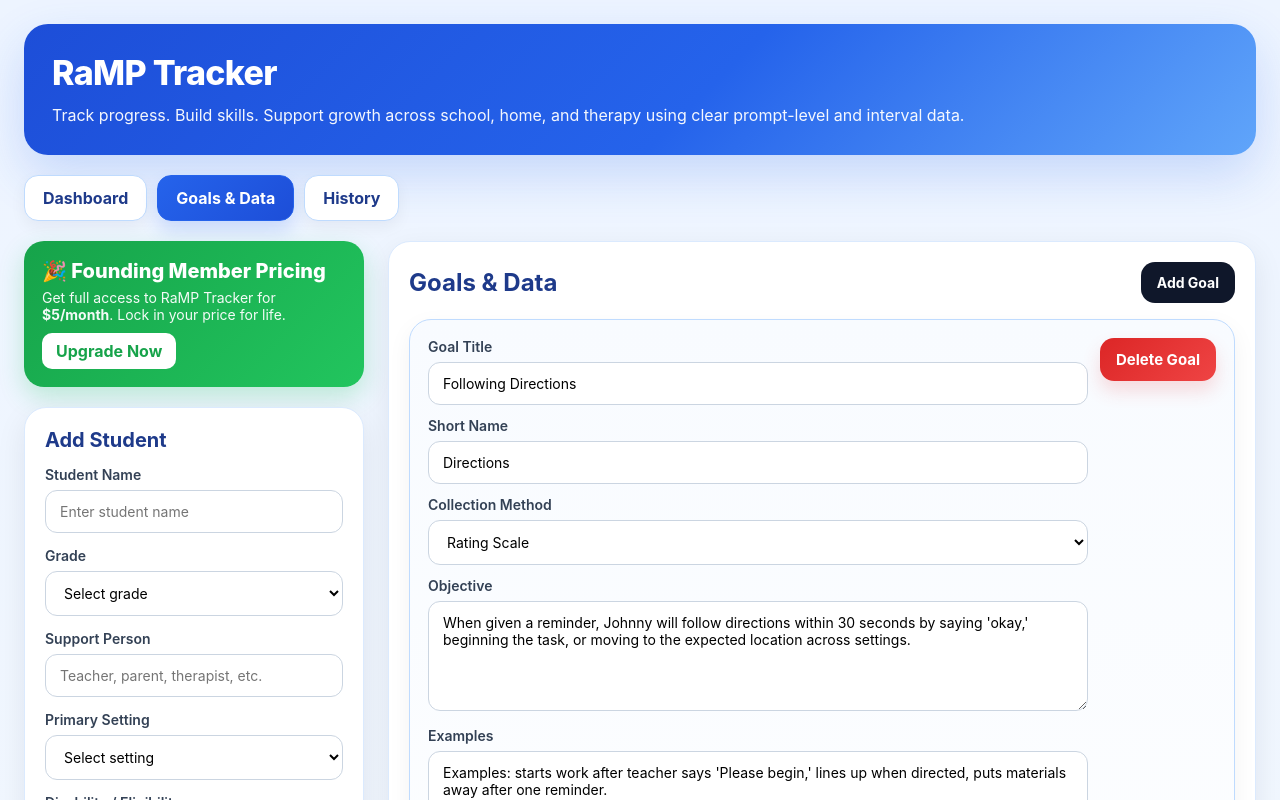
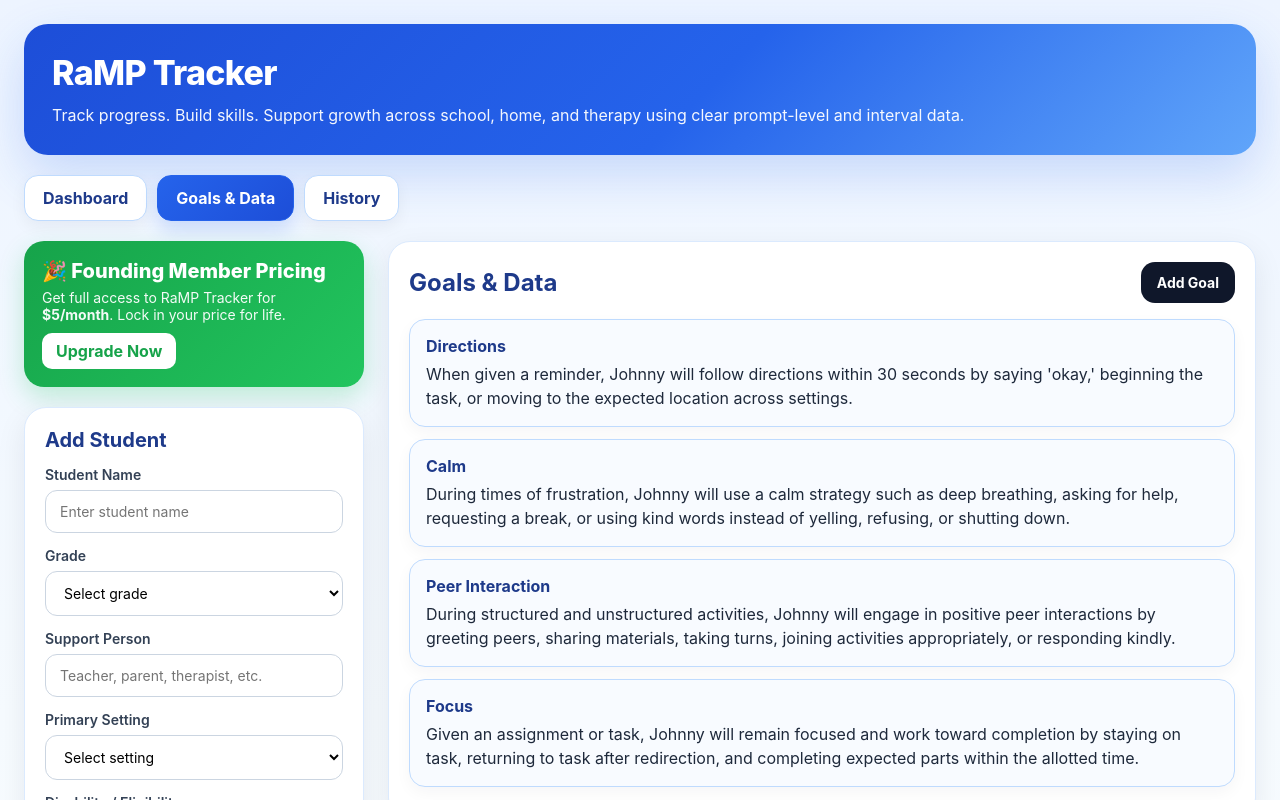
Before and after one commit to jasminevsadler/Ramp-Tracker, a React (Vite) app: page / in a window 1280 px wide. Both pictures are taken after a click on the button "Goals & Data". Shown: the top 800 px of the page. Built offline with nearby package versions, Linux system fonts and the light colour scheme.

Commit message:
Update App.jsx

```diff
--- a/src/App.jsx
+++ b/src/App.jsx
@@ -99,10 +99,11 @@ const DEFAULT_STUDENTS = [
     goals: [
       {
         id: "goal-following-directions",
-        title: "Following Directions",
+        title:
+          "When given a reminder, Johnny will follow directions within 30 seconds by saying 'okay,' beginning the task, or moving to the expected location across settings.",
         shortName: "Directions",
         objective:
-          "When given a reminder, Johnny will follow directions within 30 seconds by saying 'okay,' beginning the task, or moving to the expected location across settings.",
+          "Johnny will respond to reminders within 30 seconds across settings.",
         example:
           "Examples: starts work after teacher says 'Please begin,' lines up when directed, puts materials away after one reminder.",
         baseline: "0/5 opportunities independently",
@@ -111,10 +112,11 @@ const DEFAULT_STUDENTS = [
       },
       {
         id: "goal-calm-frustration",
-        title: "Maintaining Calm During Frustration",
+        title:
+          "During times of frustration, Johnny will use a calm strategy such as deep breathing, asking for help, requesting a break, or using kind words instead of yelling, refusing, or shutting down.",
         shortName: "Calm",
         objective:
-          "During times of frustration, Johnny will use a calm strategy such as deep breathing, asking for help, requesting a break, or using kind words instead of yelling, refusing, or shutting down.",
+          "Johnny will use an appropriate calm-down strategy instead of problem behavior.",
         example:
           "Examples: asks for help when confused, takes a breathing break, says 'I need a minute,' uses calm words instead of arguing.",
         baseline: "1/5 opportunities",
@@ -123,10 +125,11 @@ const DEFAULT_STUDENTS = [
       },
       {
         id: "goal-peer-interactions",
-        title: "Positive Peer Interactions",
+        title:
+          "During structured and unstructured activities, Johnny will engage in positive peer interactions by greeting peers, sharing materials, taking turns, joining activities appropriately, or responding kindly.",
         shortName: "Peer Interaction",
         objective:
-          "During structured and unstructured activities, Johnny will engage in positive peer interactions by greeting peers, sharing materials, taking turns, joining activities appropriately, or responding kindly.",
+          "Johnny will engage in appropriate positive peer interactions.",
         example:
           "Examples: says hello, asks to play, shares supplies, takes turns in a game, uses kind responses with classmates.",
         baseline: "2/5 opportunities",
@@ -135,10 +138,11 @@ const DEFAULT_STUDENTS = [
       },
       {
         id: "goal-staying-focused",
-        title: "Staying Focused to Complete Tasks",
+        title:
+          "Given an assignment or task, Johnny will remain focused and work toward completion by staying on task, returning to task after redirection, and completing expected parts within the allotted time.",
         shortName: "Focus",
         objective:
-          "Given an assignment or task, Johnny will remain focused and work toward completion by staying on task, returning to task after redirection, and completing expected parts within the allotted time.",
+          "Johnny will stay on task and complete expected work components during work periods.",
         example:
           "Examples: keeps working during independent work, finishes a class assignment, returns to task after distraction, completes steps of an activity.",
         baseline: "1/5 opportunities",
@@ -358,6 +362,9 @@ function App() {
     setting: "",
   });
 
+  const [activeGoalId, setActiveGoalId] = useState(null);
+  const [expandedObjectiveId, setExpandedObjectiveId] = useState(null);
+
   useEffect(() => {
     localStorage.setItem("ramp_students", JSON.stringify(students));
   }, [students]);
@@ -376,6 +383,11 @@ function App() {
   useEffect(() => {
     localStorage.setItem("ramp_active_tab", JSON.stringify(activeTab));
   }, [activeTab]);
+
+  useEffect(() => {
+    setActiveGoalId(null);
+    setExpandedObjectiveId(null);
+  }, [selectedStudentId]);
 
   const selectedStudent = useMemo(
     () => students.find((student) => student.id === selectedStudentId) || students[0],
@@ -403,7 +415,7 @@ function App() {
 
       return {
         goalId: goal.id,
-        title: goal.title,
+        title: goal.shortName || goal.title,
         points: matching,
         mode: goal.collectionMethod === "interval" ? "interval" : "rating",
       };
@@ -476,10 +488,10 @@ function App() {
   const addGoalToStudent = () => {
     if (!selectedStudent) return;
 
-    const title = window.prompt("Enter goal title:");
+    const title = window.prompt("Enter the full goal:");
     if (!title) return;
 
-    const shortName = window.prompt("Enter short name for the goal/objective:");
+    const shortName = window.prompt("Enter short name for the goal:");
     const objective = window.prompt("Enter objective wording:");
     const example = window.prompt("Enter examples:");
     const baseline = window.prompt("Enter baseline data:");
@@ -527,6 +539,11 @@ function App() {
           : student
       )
     );
+
+    if (activeGoalId === goalId) {
+      setActiveGoalId(null);
+      setExpandedObjectiveId(null);
+    }
   };
 
   const updateGoalField = (goalId, field, value) => {
@@ -691,7 +708,7 @@ function App() {
         historyKey,
         JSON.stringify([...existingHistory, record])
       );
-      alert(`Saved interval data for ${goal.title}: ${percent}%`);
+      alert(`Saved interval data for ${goal.shortName || "goal"}: ${percent}%`);
       return;
     }
 
@@ -725,7 +742,7 @@ function App() {
       historyKey,
       JSON.stringify([...existingHistory, record])
     );
-    alert(`Saved data for ${goal.title}.`);
+    alert(`Saved data for ${goal.shortName || "goal"}.`);
   };
 
   const exportCSV = () => {
@@ -812,11 +829,6 @@ function App() {
     alert("All saved session history has been cleared.");
   };
 
-  const totalGoals = students.reduce(
-    (sum, student) => sum + (student.goals?.length || 0),
-    0
-  );
-
   const styles = {
     page: {
       minHeight: "100vh",
@@ -1024,6 +1036,15 @@ function App() {
       padding: "16px",
       background: "linear-gradient(180deg, #f8fbff 0%, #ffffff 100%)",
       boxShadow: "0 8px 25px rgba(15, 23, 42, 0.05)",
+    },
+    goalSelectCard: {
+      border: "1px solid #bfdbfe",
+      borderRadius: "16px",
+      padding: "16px",
+      background: "#f8fbff",
+      cursor: "pointer",
+      marginBottom: "12px",
+      boxShadow: "0 6px 16px rgba(15, 23, 42, 0.04)",
     },
     goalCard: {
       border: "1px solid #bfdbfe",
@@ -1237,13 +1258,8 @@ function App() {
             <div><strong>Grade:</strong> {selectedStudent.grade || "-"}</div>
             <div><strong>Support Person:</strong> {selectedStudent.supportPerson || "-"}</div>
             <div><strong>Setting:</strong> {selectedStudent.setting || "-"}</div>
-            <div>
-              <strong>Disability / Eligibility:</strong>{" "}
-              {selectedStudent.disabilities?.length
-                ? selectedStudent.disabilities.join(", ")
-                : "-"}
-            </div>
             <div><strong>Goals:</strong> {selectedStudent.goals?.length || 0}</div>
+            <div><strong>Saved Entries:</strong> {savedHistory.length}</div>
           </div>
         )}
       </div>
@@ -1265,53 +1281,42 @@ function App() {
           <button onClick={clearAllSavedSessions} style={styles.buttonRed}>
             Clear Saved Session History
           </button>
+
+          <button
+            onClick={() => deleteStudent(selectedStudent?.id)}
+            style={styles.buttonRed}
+            disabled={!selectedStudent}
+          >
+            Delete Selected Student
+          </button>
         </div>
       </div>
     </div>
   );
 
   const renderDashboard = () => (
-    <>
     <div style={styles.card}>
       <h2 style={styles.cardTitle}>Dashboard</h2>
-        <div style={styles.summaryGrid}>
-          <div style={styles.statCard}>
-            <div style={styles.statNumber}>{students.length}</div>
-            <div style={styles.statLabel}>Students</div>
-          </div>
-          <div style={styles.statCard}>
-            <div style={styles.statNumber}>{totalGoals}</div>
-            <div style={styles.statLabel}>Total Goals</div>
-          </div>
-          <div style={styles.statCard}>
-            <div style={styles.statNumber}>{allHistory.length}</div>
-            <div style={styles.statLabel}>Saved Data Entries</div>
-          </div>
-          <div style={styles.statCard}>
-            <div style={styles.statNumber}>
-              {selectedStudent ? selectedStudent.goals.length : 0}
-            </div>
-            <div style={styles.statLabel}>Goals for Selected Student</div>
-          </div>
-        </div>
-      </div>
-
-      <div style={styles.card}>
-        <h3 style={styles.subTitle}>Progress Graphs</h3>
+
       {!selectedStudent ? (
         <div>No student selected.</div>
       ) : (
-          graphGroups.map((group) => (
-            <GraphCard
-              key={group.goalId}
-              title={group.title}
-              points={group.points}
-              mode={group.mode}
-            />
-          ))
+        <div style={styles.summaryGrid}>
+          <div style={styles.statCard}>
+            <div style={styles.statNumber}>{selectedStudent.name}</div>
+            <div style={styles.statLabel}>Selected Student</div>
+          </div>
+          <div style={styles.statCard}>
+            <div style={styles.statNumber}>{selectedStudent.goals.length}</div>
+            <div style={styles.statLabel}>Number of Goals</div>
+          </div>
+          <div style={styles.statCard}>
+            <div style={styles.statNumber}>{savedHistory.length}</div>
+            <div style={styles.statLabel}>Saved Entries</div>
+          </div>
+        </div>
       )}
     </div>
-    </>
   );
 
   const renderGoals = () => {
@@ -1324,6 +1329,7 @@ function App() {
       );
     }
 
+    if (!activeGoalId) {
       return (
         <div style={styles.card}>
           <div
@@ -1342,35 +1348,64 @@ function App() {
           {selectedStudent.goals.length === 0 ? (
             <div>No goals added for this student yet.</div>
           ) : (
-          <div>
-            {selectedStudent.goals.map((goal) => {
+            selectedStudent.goals.map((goal) => (
+              <div
+                key={goal.id}
+                onClick={() => setActiveGoalId(goal.id)}
+                style={styles.goalSelectCard}
+              >
+                <div
+                  style={{
+                    fontWeight: 700,
+                    color: "#1e3a8a",
+                    marginBottom: "6px",
+                  }}
+                >
+                  {goal.shortName || "Goal"}
+                </div>
+                <div style={{ lineHeight: 1.5 }}>{goal.title}</div>
+              </div>
+            ))
+          )}
+        </div>
+      );
+    }
+
+    const goal = selectedStudent.goals.find((g) => g.id === activeGoalId);
+    if (!goal) {
+      return (
+        <div style={styles.card}>
+          <h2 style={styles.cardTitle}>Goals & Data</h2>
+          <div>Goal not found.</div>
+        </div>
+      );
+    }
+
     const key = getGoalSessionKey(selectedStudent.id, goal.id);
     const currentSession = sessionData[key] || getDefaultSessionForGoal();
 
     return (
-                <div key={goal.id} style={styles.goalCard}>
-                  <div
-                    style={{
-                      display: "flex",
-                      justifyContent: "space-between",
-                      gap: "12px",
-                      flexWrap: "wrap",
-                      marginBottom: "12px",
+      <div style={styles.card}>
+        <div style={{ ...styles.rowGap, justifyContent: "space-between", marginBottom: "16px" }}>
+          <button
+            onClick={() => {
+              setActiveGoalId(null);
+              setExpandedObjectiveId(null);
             }}
-                  >
-                    <div style={{ flex: 1, minWidth: "280px" }}>
-                      <div style={{ marginBottom: "12px" }}>
-                        <label style={styles.label}>Goal Title</label>
-                        <input
-                          type="text"
-                          value={goal.title}
-                          onChange={(e) =>
-                            updateGoalField(goal.id, "title", e.target.value)
-                          }
-                          style={styles.input}
-                        />
-                      </div>
-
+            style={styles.buttonSecondary}
+          >
+            ← Back to Goals
+          </button>
+
+          <button
+            onClick={() => removeGoal(goal.id)}
+            style={styles.buttonRed}
+          >
+            Delete Goal
+          </button>
+        </div>
+
+        <div style={styles.goalCard}>
           <div style={{ marginBottom: "12px" }}>
             <label style={styles.label}>Short Name</label>
             <input
@@ -1384,15 +1419,22 @@ function App() {
           </div>
 
           <div style={{ marginBottom: "12px" }}>
+            <label style={styles.label}>Full Goal</label>
+            <textarea
+              value={goal.title}
+              onChange={(e) =>
+                updateGoalField(goal.id, "title", e.target.value)
+              }
+              style={{ ...styles.textarea, minHeight: "100px" }}
+            />
+          </div>
+
+          <div style={{ marginBottom: "12px" }}>
             <label style={styles.label}>Collection Method</label>
             <select
               value={goal.collectionMethod || "rating"}
               onChange={(e) =>
-                            updateGoalField(
-                              goal.id,
-                              "collectionMethod",
-                              e.target.value
-                            )
+                updateGoalField(goal.id, "collectionMethod", e.target.value)
               }
               style={styles.input}
             >
@@ -1405,13 +1447,38 @@ function App() {
           </div>
 
           <div style={{ marginBottom: "12px" }}>
+            <button
+              onClick={() =>
+                setExpandedObjectiveId(
+                  expandedObjectiveId === goal.id ? null : goal.id
+                )
+              }
+              style={styles.buttonSecondary}
+            >
+              {expandedObjectiveId === goal.id
+                ? "Hide Objective & Details"
+                : "Show Objective & Details"}
+            </button>
+          </div>
+
+          {expandedObjectiveId === goal.id && (
+            <div
+              style={{
+                border: "1px solid #dbeafe",
+                borderRadius: "14px",
+                padding: "16px",
+                background: "#f8fbff",
+                marginBottom: "16px",
+              }}
+            >
+              <div style={{ marginBottom: "12px" }}>
                 <label style={styles.label}>Objective</label>
                 <textarea
                   value={goal.objective || ""}
                   onChange={(e) =>
                     updateGoalField(goal.id, "objective", e.target.value)
                   }
-                          style={{ ...styles.textarea, minHeight: "110px" }}
+                  style={styles.textarea}
                 />
               </div>
 
@@ -1426,14 +1493,7 @@ function App() {
                 />
               </div>
 
-                      <div
-                        style={{
-                          display: "grid",
-                          gridTemplateColumns:
-                            "repeat(auto-fit, minmax(220px, 1fr))",
-                          gap: "12px",
-                        }}
-                      >
+              <div style={styles.sessionGrid}>
                 <div>
                   <label style={styles.label}>Baseline</label>
                   <input
@@ -1459,16 +1519,7 @@ function App() {
                 </div>
               </div>
             </div>
-
-                    <div>
-                      <button
-                        onClick={() => removeGoal(goal.id)}
-                        style={styles.buttonRed}
-                      >
-                        Delete Goal
-                      </button>
-                    </div>
-                  </div>
+          )}
 
           {goal.collectionMethod === "interval" ? (
             <div style={styles.sessionBox}>
@@ -1480,7 +1531,7 @@ function App() {
                   fontSize: "17px",
                 }}
               >
-                        Record Interval Data
+                Record Data
               </div>
 
               <div style={styles.sessionGrid}>
@@ -1535,11 +1586,7 @@ function App() {
                   <select
                     value={currentSession.intervalType}
                     onChange={(e) =>
-                              handleSessionChange(
-                                goal,
-                                "intervalType",
-                                e.target.value
-                              )
+                      handleSessionChange(goal, "intervalType", e.target.value)
                     }
                     style={styles.input}
                   >
@@ -1558,11 +1605,7 @@ function App() {
                     min="1"
                     value={currentSession.sessionLength}
                     onChange={(e) =>
-                              handleSessionChange(
-                                goal,
-                                "sessionLength",
-                                e.target.value
-                              )
+                      handleSessionChange(goal, "sessionLength", e.target.value)
                     }
                     style={styles.input}
                   />
@@ -1575,11 +1618,7 @@ function App() {
                     min="1"
                     value={currentSession.intervalLength}
                     onChange={(e) =>
-                              handleSessionChange(
-                                goal,
-                                "intervalLength",
-                                e.target.value
-                              )
+                      handleSessionChange(goal, "intervalLength", e.target.value)
                     }
                     style={styles.input}
                   />
@@ -1602,8 +1641,7 @@ function App() {
                 <div
                   style={{
                     display: "grid",
-                            gridTemplateColumns:
-                              "repeat(auto-fit, minmax(120px, 1fr))",
+                    gridTemplateColumns: "repeat(auto-fit, minmax(120px, 1fr))",
                     gap: "10px",
                     marginTop: "12px",
                   }}
@@ -1673,7 +1711,7 @@ function App() {
                 onClick={() => saveSessionEntry(goal)}
                 style={styles.buttonPrimary}
               >
-                        Save Interval Session
+                Save
               </button>
             </div>
           ) : (
@@ -1686,7 +1724,7 @@ function App() {
                   fontSize: "17px",
                 }}
               >
-                        Record Rating Scale Data
+                Record Data
               </div>
 
               <div style={styles.sessionGrid}>
@@ -1758,11 +1796,7 @@ function App() {
                     <select
                       value={currentSession.promptLevel}
                       onChange={(e) =>
-                                handleSessionChange(
-                                  goal,
-                                  "promptLevel",
-                                  e.target.value
-                                )
+                        handleSessionChange(goal, "promptLevel", e.target.value)
                       }
                       style={styles.input}
                     >
@@ -1793,15 +1827,11 @@ function App() {
                 onClick={() => saveSessionEntry(goal)}
                 style={styles.buttonPrimary}
               >
-                        Save Session
+                Save
               </button>
             </div>
           )}
         </div>
-              );
-            })}
-          </div>
-        )}
       </div>
     );
   };
@@ -1847,7 +1877,7 @@ function App() {
                   {[...savedHistory].reverse().map((entry) => (
                     <tr key={entry.id}>
                       <td style={styles.td}>{entry.date}</td>
-                      <td style={styles.td}>{entry.goalTitle}</td>
+                      <td style={styles.td}>{entry.shortName || entry.goalTitle}</td>
                       <td style={styles.td}>{entry.location || "-"}</td>
                       <td style={styles.td}>{entry.collectedBy || "-"}</td>
                       <td style={styles.td}>
```
Lines whose indentation alone changed are shown as unchanged.
